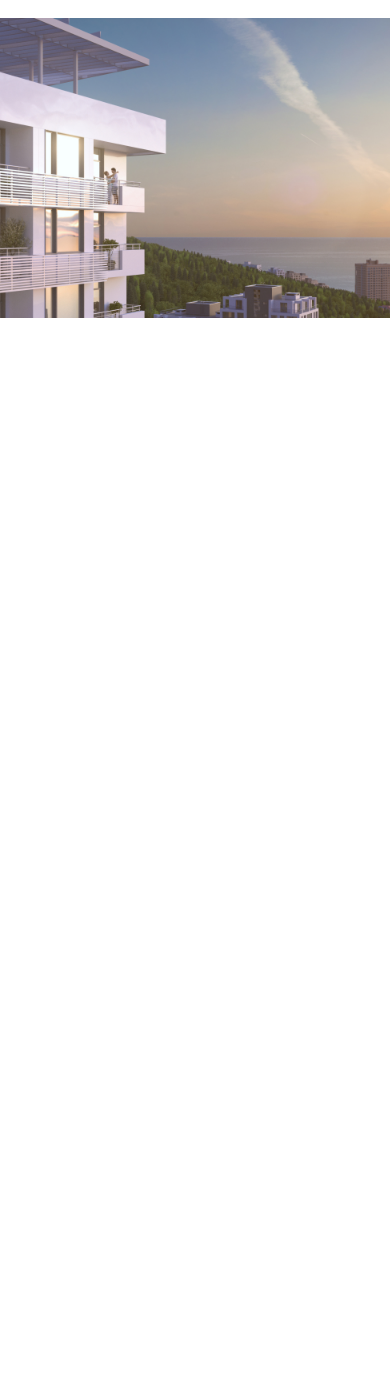
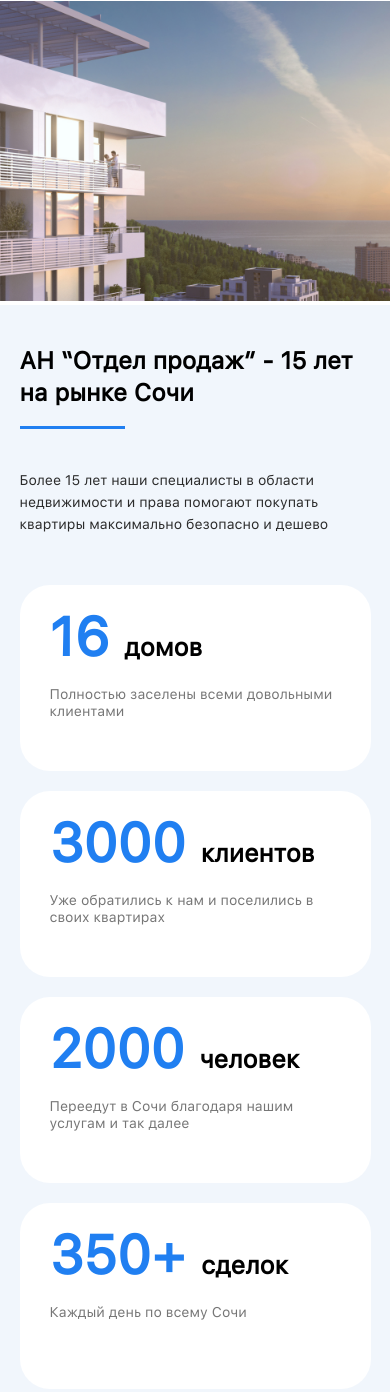
Before and after one commit to innabatalova/Test-page-Formula, a website built with webpack: page static/index.html in a window 390 px wide. Shown: the part 460-1852 px from the top of the page. Before the commit the page ends 844 px from the top, so only its background shows below. Built offline with nearby package versions, Linux system fonts and the light colour scheme.

Commit message:
Create: added section sales-data style

```diff
--- a/src/scss/blocks/_header.scss
+++ b/src/scss/blocks/_header.scss
@@ -66,12 +66,13 @@
     display: flex;
     padding: 0;
 
-    &__item {
+    &__item a {
       font-weight: 400;
       font-size: 16px;
       line-height: 19px;
       margin-right: 40px;
       cursor: pointer;
+      color: #000000;
     }
   }
 }
--- a/src/scss/blocks/_main.scss
+++ b/src/scss/blocks/_main.scss
@@ -26,6 +26,7 @@
       line-height: 29px;
       width: 30%;
       margin-bottom: 50px;
+      color: #2b2b2b;
     }
 
     &__button {
@@ -41,7 +42,6 @@
 
   &__img {
     max-height: 750px;
-    height: 50vw;
     background-size: cover;
   }
 }
--- /dev/null
+++ b/src/scss/blocks/_sales-data.scss
@@ -0,0 +1,156 @@
+.sales-data {
+  background-color: #f1f6fc;
+  &__wrap {
+    padding-top: 120px;
+    padding-bottom: 127px;
+  }
+
+  &__info {
+    padding-bottom: 70px;
+    display: flex;
+
+    &__title {
+      position: relative;
+      font-weight: 600;
+      font-size: 38px;
+      line-height: 53px;
+      width: 43%;
+      margin-bottom: 30px;
+      margin-right: 178px;
+
+      &::before {
+        content: "";
+        width: 105px;
+        height: 3px;
+        background-color: $primaryBlue;
+        position: absolute;
+        bottom: -30px;
+        left: 0;
+      }
+    }
+
+    &__text {
+      position: relative;
+      top: -12px;
+      font-weight: 400;
+      font-size: 18px;
+      line-height: 29px;
+      color: #2b2b2b;
+      width: 37%;
+    }
+  }
+
+  &__cards {
+    display: flex;
+    align-items: center;
+    justify-content: space-between;
+  }
+
+  &__card {
+    padding: 40px 30px;
+    border-radius: 30px;
+    width: 24%;
+    height: 186px;
+    background-color: #ffffff;
+
+    &__title {
+      font-weight: 600;
+      font-size: 25px;
+      line-height: 28px;
+      margin-bottom: 25px;
+
+      &_num {
+        font-size: 54px;
+        line-height: 45px;
+        color: $primaryBlue;
+      }
+    }
+
+    &__text {
+      font-weight: 400;
+      font-size: 15px;
+      line-height: 18px;
+      color: #767676;
+    }
+  }
+}
+
+@media screen and (max-width: 1550px) {
+  .sales-data {
+    &__info {
+      &__text {
+        top: 0;
+      }
+    }
+    &__cards {
+      flex-wrap: wrap;
+    }
+
+    &__card {
+      width: 48%;
+      margin-bottom: 55px;
+    }
+  }
+}
+
+@media screen and (max-width: 1090px) {
+  .sales-data {
+    &__info {
+      &__title {
+        width: 50%;
+        margin-right: 50px;
+      }
+
+      &__text {
+        width: 50%;
+      }
+    }
+  }
+}
+
+@media screen and (max-width: 920px) {
+  .sales-data {
+    &__wrap {
+      padding-top: 40px;
+      padding-bottom: 40px;
+    }
+
+    &__info {
+      flex-direction: column;
+      padding-bottom: 0;
+
+      &__title {
+        font-size: 24px;
+        line-height: 32px;
+        width: 100%;
+        margin-bottom: 60px;
+
+        &::before {
+          bottom: -20px;
+        }
+      }
+
+      &__text {
+        font-size: 14px;
+        line-height: 22px;
+        width: 100%;
+        margin-bottom: 50px;
+      }
+    }
+
+    &__cards {
+      flex-direction: column;
+    }
+
+    &__card {
+      width: 100%;
+      margin-bottom: 20px;
+      padding: 30px;
+
+      &__text {
+        font-size: 14px;
+        line-height: 17px;
+      }
+    }
+  }
+}
--- a/src/scss/blocks/_setting.scss
+++ b/src/scss/blocks/_setting.scss
@@ -8,6 +8,13 @@ body {
   background-color: #ffffff;
   min-width: 320px;
   color: #000000;
+}
+
+h1,
+h2,
+h3,
+p {
+  margin: 0;
 }
 
 input {
--- a/src/scss/style.scss
+++ b/src/scss/style.scss
@@ -9,3 +9,4 @@
 @import "./blocks/_setting";
 @import "./blocks/_header";
 @import "./blocks/_main";
+@import "./blocks/_sales-data";
--- a/static/index.html
+++ b/static/index.html
@@ -16,11 +16,21 @@
           </div>
           <nav class="nav">
             <ul class="nav__list">
-              <li class="nav__list__item">Каталог объектов</li>
-              <li class="nav__list__item">Блог</li>
-              <li class="nav__list__item">Команда</li>
-              <li class="nav__list__item">FAQ</li>
-              <li class="nav__list__item">Контакты</li>
+              <li class="nav__list__item">
+                <a href="#">Каталог объектов</a>
+              </li>
+              <li class="nav__list__item">
+                <a href="#">Блог</a>
+              </li>
+              <li class="nav__list__item">
+                <a href="#">Команда</a>
+              </li>
+              <li class="nav__list__item">
+                <a href="#">FAQ</a>
+              </li>
+              <li class="nav__list__item">
+                <a href="#">Контакты</a>
+              </li>
             </ul>
           </nav>
           <div class="header__phone">
@@ -56,7 +66,57 @@
       <div class="main__img"></div>
     </main>
     <!-- /.main -->
-    <section class=""></section>
+    <section class="sales-data">
+      <div class="container">
+        <div class="sales-data__wrap">
+          <div class="sales-data__info">
+            <h2 class="sales-data__info__title">
+              АН “Отдел продаж” - 15 лет на рынке Сочи
+            </h2>
+            <p class="sales-data__info__text">
+              Более 15 лет наши специалисты в области недвижимости и права
+              помогают покупать квартиры максимально безопасно и дешево
+            </p>
+          </div>
+          <div class="sales-data__cards">
+            <div class="sales-data__card">
+              <div class="sales-data__card__title">
+                <span class="sales-data__card__title_num"> 16 </span>
+                <span>домов </span>
+              </div>
+              <p class="sales-data__card__text">
+                Полностью заселены всеми довольными клиентами
+              </p>
+            </div>
+            <div class="sales-data__card">
+              <div class="sales-data__card__title">
+                <span class="sales-data__card__title_num"> 3000 </span>
+                <span>клиентов </span>
+              </div>
+              <p class="sales-data__card__text">
+                Уже обратились к нам и поселились в своих квартирах
+              </p>
+            </div>
+            <div class="sales-data__card">
+              <div class="sales-data__card__title">
+                <span class="sales-data__card__title_num"> 2000 </span>
+                <span>человек </span>
+              </div>
+              <p class="sales-data__card__text">
+                Переедут в Сочи благодаря нашим услугам и так далее
+              </p>
+            </div>
+            <div class="sales-data__card">
+              <div class="sales-data__card__title">
+                <span class="sales-data__card__title_num"> 350+ </span>
+                <span>сделок </span>
+              </div>
+              <p class="sales-data__card__text">Каждый день по всему Сочи</p>
+            </div>
+          </div>
+        </div>
+      </div>
+    </section>
     <!-- /.section -->
     <article class=""></article>
     <!-- /.article -->
```
